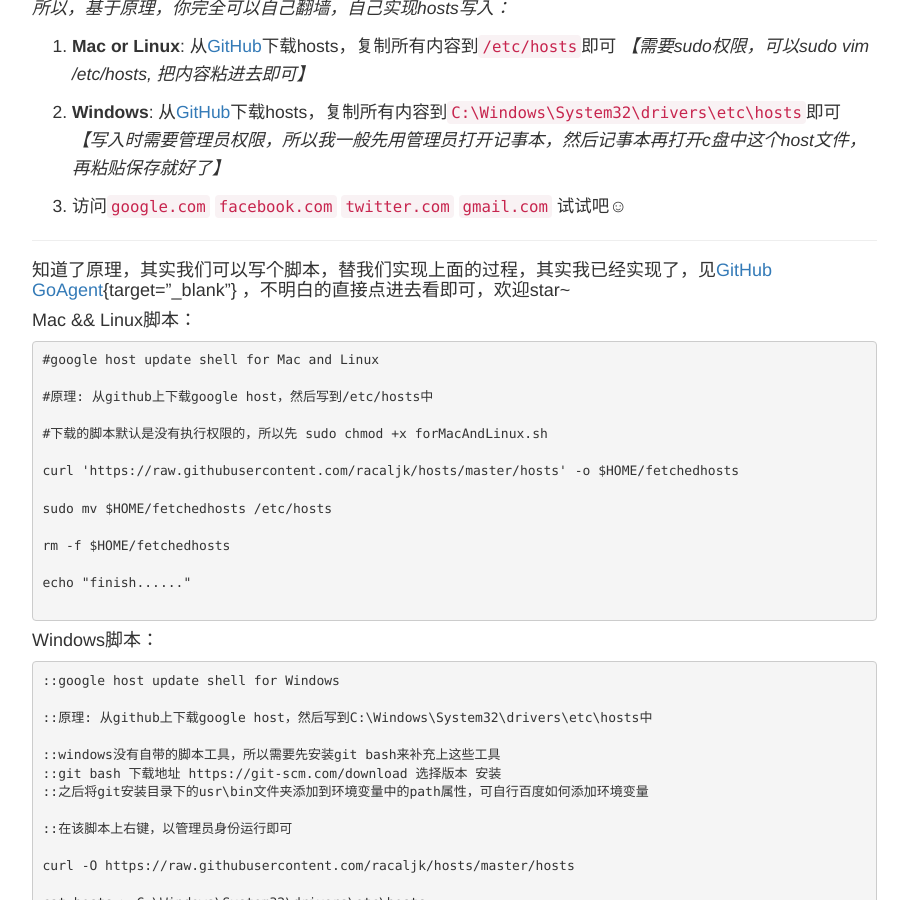
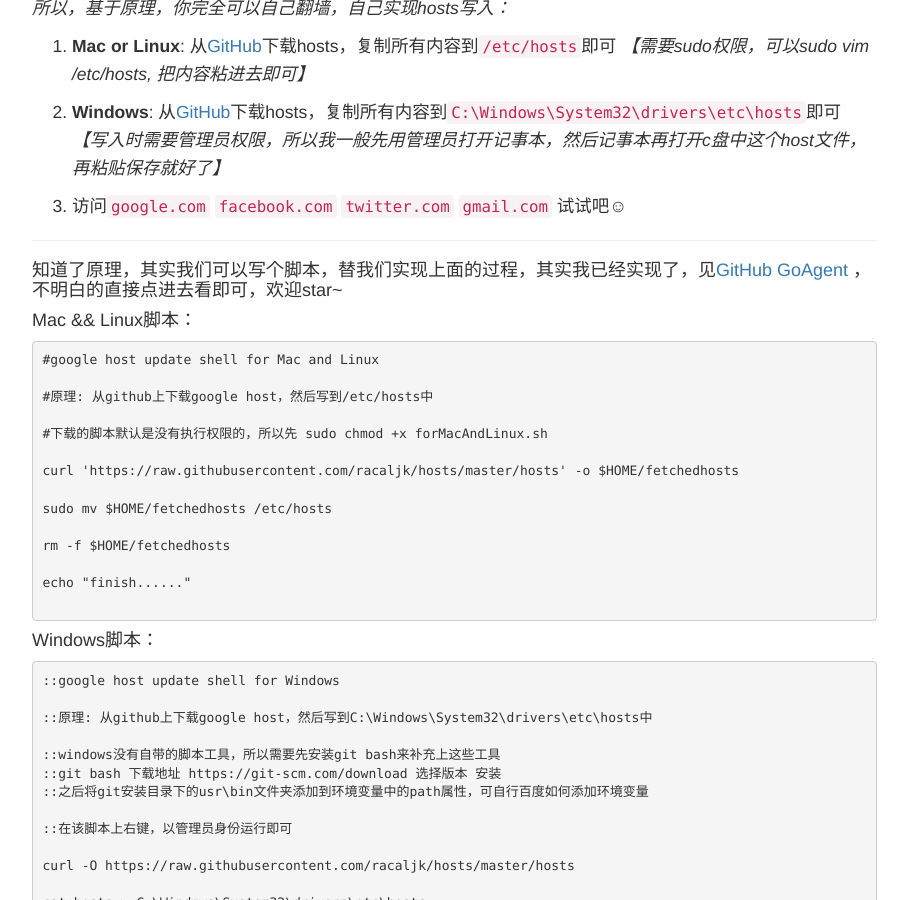
Before and after one commit to qishibo/qishibo.github.io, a Jekyll site: the page built from _posts/2015-11-09-goagent.md, in a window 1280 px wide and 900 px high, scrolled down 830 px. Shown: the whole window, without its empty margins (98-1006 px from the left). Built offline with Jekyll 4.4.1, drawn with Linux system fonts in a browser that asks for light colours; nearby versions of some CDN libraries.

Commit message:
targetBlank

```diff
--- a/_posts/2015-11-09-goagent.md
+++ b/_posts/2015-11-09-goagent.md
@@ -33,7 +33,7 @@
 
 ---
 
-#### 知道了原理，其实我们可以写个脚本，替我们实现上面的过程，其实我已经实现了，见[GitHub GoAgent](https://github.com/qishibo/goagent){target="_blank"} ，不明白的直接点进去看即可，欢迎star~
+#### 知道了原理，其实我们可以写个脚本，替我们实现上面的过程，其实我已经实现了，见[GitHub GoAgent](https://github.com/qishibo/goagent){:target="_blank"} ，不明白的直接点进去看即可，欢迎star~
 
 #### Mac && Linux脚本：
 
```
